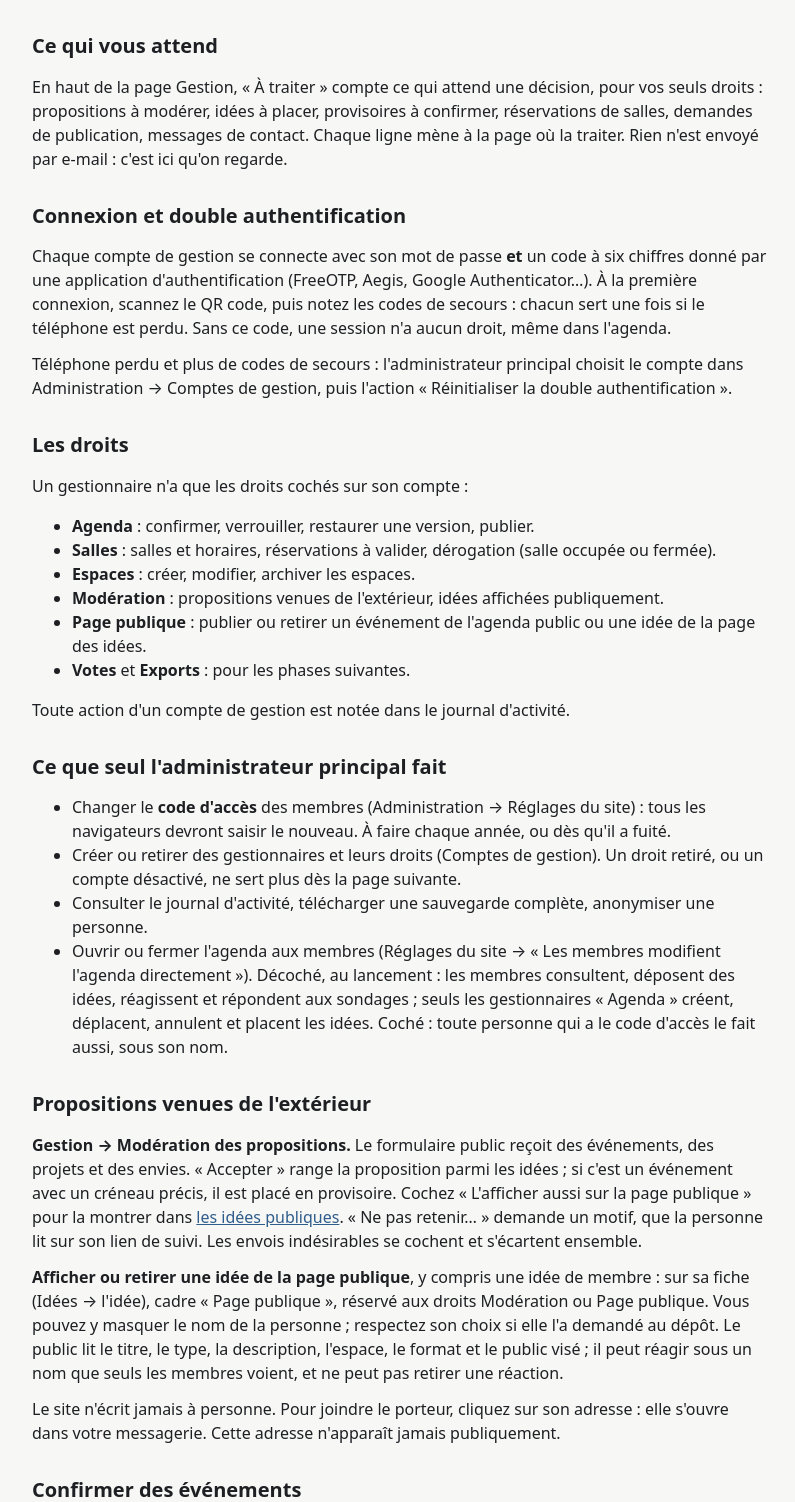
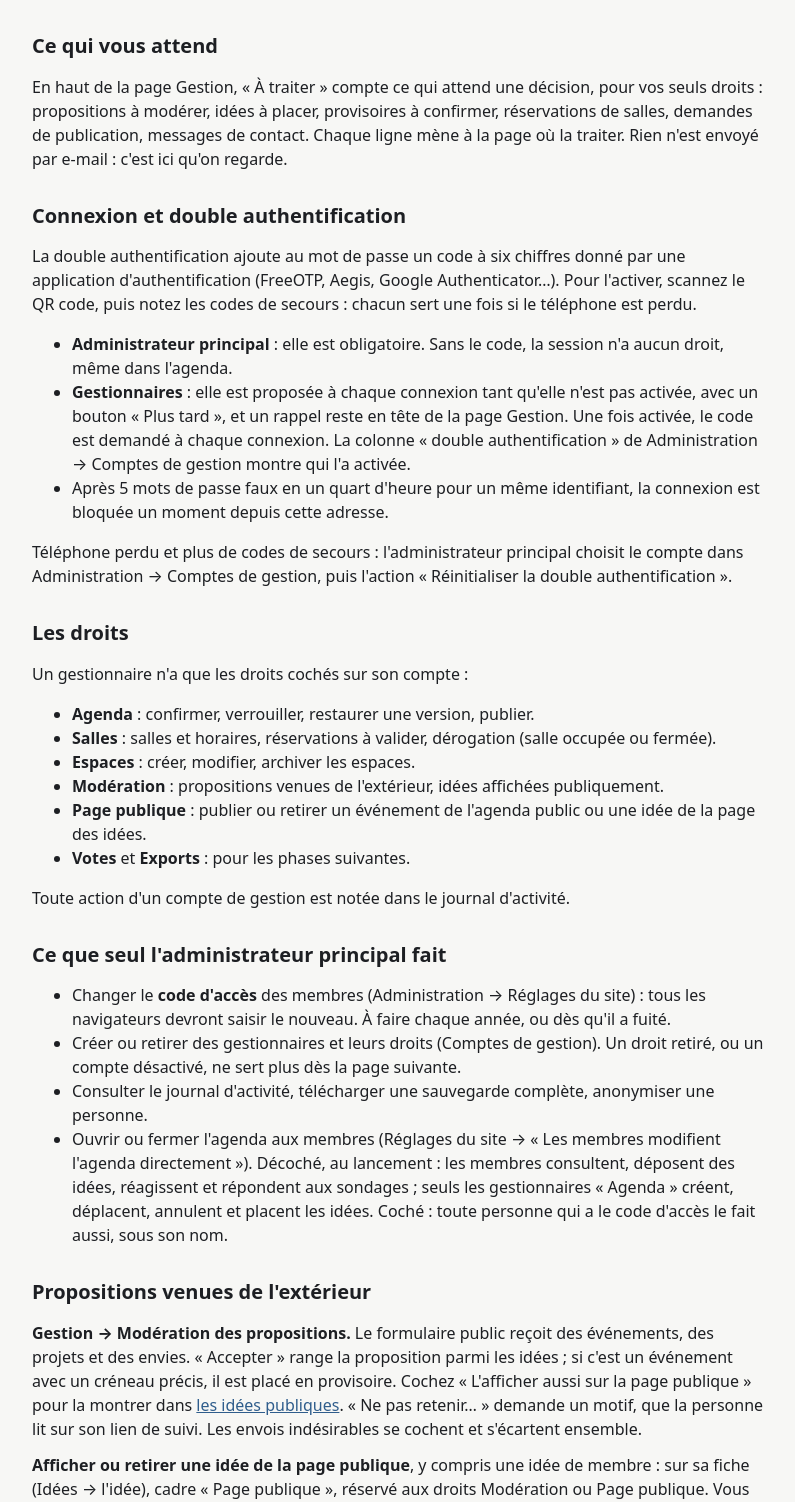
Before and after one commit to Hsbtqemy/UnivEnrag-e, a Django app: page /gestion/aide/ in a window 1280 px wide. Shown: the part 407-1909 px from the top of the page, without its empty margins (240-1035 px from the left). Run offline with Django 5.2, Linux system fonts and the light colour scheme; a user stored in the database is signed in; tables that the repository leaves empty hold one stand-in row (values such as "Sample post").

Commit message:
accounts: double authentification proposée aux gestionnaires, pas imposée
Décision du porteur du projet (09/11/2026), qui assouplit ACC-3 : tant
qu'un gestionnaire ne l'a pas activée, la configuration lui est proposée
à chaque connexion avec un bouton « Plus tard », et un rappel reste en
tête de /gestion/. Une fois activée, le code est exigé à chaque connexion.
Elle reste obligatoire pour l'administrateur principal.

La connexion par mot de passe est désormais limitée à 5 échecs par quart
d'heure, par adresse et par identifiant (annoncé dans CLAUDE.md mais pas
appliqué) ; l'identifiant n'est stocké que sous forme d'empreinte.

Co-Authored-By: Claude Opus 5.5 <noreply@anthropic.com>

```diff
--- a/apps/accounts/two_factor.py
+++ b/apps/accounts/two_factor.py
@@ -63,6 +63,20 @@ def safe_next(request, default: str) -> str:
 # Pages de /gestion/ accessibles avant la vérification : connexion, déconnexion, 2FA.
 EXEMPT_PREFIXES = ("/gestion/admin/login/", "/gestion/admin/logout/", "/gestion/2fa/")
 
+# « Plus tard » choisi pendant cette session : la configuration sera reproposée à la
+# prochaine connexion (une connexion ouvre une nouvelle session).
+POSTPONED_KEY = "two_factor_postponed"
+
+
+def is_optional(user) -> bool:
+    """Un gestionnaire peut remettre la configuration à plus tard ; l'administrateur
+    principal, non. Une fois l'appareil confirmé, le code est exigé à chaque connexion.
+
+    DÉCISION du porteur du projet (09/11/2026), qui assouplit ACC-3 (CDC §2, §9) pour les
+    gestionnaires : proposer la double authentification à chaque connexion sans l'imposer.
+    """
+    return not user.is_superuser and confirmed_totp(user) is None
+
 
 class RequireTwoFactorMiddleware:
     def __init__(self, get_response):
@@ -71,9 +85,19 @@ class RequireTwoFactorMiddleware:
     def __call__(self, request):
         user = request.user
         if settings.ADMIN_2FA_REQUIRED and user.is_authenticated and not user.is_verified():
-            if not request.path.startswith("/gestion/"):
-                # Hors de /gestion/, une session sans TOTP n'a aucun droit (ACC-3) : elle
-                # navigue comme un participant, code d'accès compris.
+            if is_optional(user):
+                # Gestionnaire sans double authentification : on la propose une fois par
+                # connexion, en arrivant dans la gestion ; la session garde ses droits.
+                if (
+                    request.path.startswith("/gestion/")
+                    and not request.path.startswith(EXEMPT_PREFIXES)
+                    and not request.session.get(POSTPONED_KEY)
+                ):
+                    url = reverse("accounts:2fa_setup")
+                    return redirect(f"{url}?next={request.get_full_path()}")
+            elif not request.path.startswith("/gestion/"):
+                # Hors de /gestion/, une session qui doit saisir son code et ne l'a pas fait
+                # n'a aucun droit (ACC-3) : elle navigue comme un participant.
                 request.user = AnonymousUser()
             elif not request.path.startswith(EXEMPT_PREFIXES):
                 name = "accounts:2fa_verify" if confirmed_totp(user) else "accounts:2fa_setup"
--- a/apps/accounts/urls.py
+++ b/apps/accounts/urls.py
@@ -9,6 +9,7 @@ urlpatterns = [
     path("gestion/2fa/configurer/", views.setup, name="2fa_setup"),
     path("gestion/2fa/configurer/qr.svg", views.setup_qr, name="2fa_qr"),
     path("gestion/2fa/verifier/", views.verify, name="2fa_verify"),
+    path("gestion/2fa/plus-tard/", views.postpone, name="2fa_postpone"),
     path("gestion/sauvegarde/", views.backup_download, name="backup"),
     path("gestion/aide/", views.gestion_help, name="help"),
 ]
--- a/apps/accounts/views.py
+++ b/apps/accounts/views.py
@@ -1,14 +1,18 @@
+import hashlib
+import hmac
 import io
 from base64 import b32encode
 
 import segno
 from django import forms
 from django.conf import settings
+from django.contrib import admin
 from django.contrib.auth.decorators import login_required
 from django.contrib.auth.views import redirect_to_login
 from django.http import FileResponse, HttpResponse
 from django.shortcuts import redirect, render
 from django.views.decorators.cache import never_cache
+from django.views.decorators.http import require_POST
 from django_otp import login as otp_login
 
 from apps.audit import audit
@@ -57,8 +61,45 @@ def setup(request):
             "form": form,
             "secret": b32encode(device.bin_key).decode(),
             "next": request.GET.get("next", ""),
+            "optional": two_factor.is_optional(request.user),
         },
     )
+
+
+@login_required
+@require_POST
+def postpone(request):
+    """« Plus tard » : un gestionnaire entre sans double authentification pour cette fois."""
+    if not two_factor.is_optional(request.user):
+        return redirect("accounts:2fa_setup")
+    request.session[two_factor.POSTPONED_KEY] = True
+    return redirect(two_factor.safe_next(request, HOME))
+
+
+# Échecs de connexion par mot de passe : 5 par quart d'heure, par (IP + identifiant)
+# (CLAUDE.md, « Sécurité et RGPD »).
+LOGIN_FAILURES = (5, 15 * 60)
+
+
+def _login_bucket(request) -> str:
+    """Le seau des échecs pour cet identifiant, sans l'écrire en clair dans la table."""
+    username = request.POST.get("username", "").strip().casefold()
+    digest = hmac.new(settings.SECRET_KEY.encode(), username.encode(), hashlib.sha256)
+    return f"login:{digest.hexdigest()[:24]}"
+
+
+def admin_login(request):
+    """Connexion des comptes de gestion : celle de l'admin Django, avec une limite d'échecs."""
+    if request.method != "POST":
+        return admin.site.login(request)
+    bucket = _login_bucket(request)
+    limit, window = LOGIN_FAILURES
+    if ratelimit.exceeded(request, bucket, limit, window):
+        return render(request, "429.html", status=429)
+    response = admin.site.login(request)
+    if not request.user.is_authenticated:
+        ratelimit.record(request, bucket)
+    return response
 
 
 @login_required
@@ -108,7 +149,12 @@ def gestion_home(request):
     return render(
         request,
         "accounts/gestion_home.html",
-        {"capability_labels": labels, "pending": pending.for_user(request.user)},
+        {
+            "capability_labels": labels,
+            "pending": pending.for_user(request.user),
+            "two_factor_missing": settings.ADMIN_2FA_REQUIRED
+            and two_factor.confirmed_totp(request.user) is None,
+        },
     )
 
 
--- a/config/urls.py
+++ b/config/urls.py
@@ -1,5 +1,7 @@
 from django.contrib import admin
 from django.urls import include, path
+
+from apps.accounts.views import admin_login
 
 admin.site.site_header = "Université Enragée — administration"
 admin.site.site_title = "Administration"
@@ -14,5 +16,7 @@ urlpatterns = [
     path("", include("apps.presences.urls")),
     path("", include("apps.polls.urls")),
     path("", include("apps.public.urls")),
+    # Avant l'admin : sa page de connexion, avec une limite d'échecs.
+    path("gestion/admin/login/", admin_login, name="admin_login"),
     path("gestion/admin/", admin.site.urls),
 ]
--- a/static/css/app.css
+++ b/static/css/app.css
@@ -240,6 +240,7 @@ body { padding-bottom: calc(4rem + env(safe-area-inset-bottom)); }
 
 .callout { background: var(--surface); border: 1px solid var(--border); border-radius: var(--radius); padding: 1rem 1.25rem; margin: 2rem 0; }
 .callout--strong { border: 2px solid var(--accent); margin-top: 0; }
+.callout--warning { border: 2px solid var(--warning); margin: 1rem 0; }
 .notice { background: var(--accent-soft); padding: .6rem .9rem; border-radius: var(--radius); }
 
 .tracking-link label { display: block; font-weight: 600; }
--- a/templates/accounts/gestion_home.html
+++ b/templates/accounts/gestion_home.html
@@ -4,6 +4,9 @@
 {% block content %}
 <h1>Gestion</h1>
 <p class="lead">{% if user.is_superuser %}Administrateur principal : vous avez tous les droits.{% else %}Vos droits : {{ capability_labels|join:", "|default:"aucun pour l'instant" }}.{% endif %}</p>
+{% if two_factor_missing %}
+<p class="callout callout--warning">La double authentification n'est pas activée sur votre compte. <a href="{% url 'accounts:2fa_setup' %}?next={{ request.path|urlencode }}">L'activer maintenant</a> (deux minutes, avec une application sur votre téléphone).</p>
+{% endif %}
 {% if pending %}
 <section class="todo" aria-labelledby="a-traiter">
   <h2 id="a-traiter">À traiter</h2>
--- a/templates/accounts/help.html
+++ b/templates/accounts/help.html
@@ -27,7 +27,12 @@
   <p>En haut de la page Gestion, « À traiter » compte ce qui attend une décision, pour vos seuls droits : propositions à modérer, idées à placer, provisoires à confirmer, réservations de salles, demandes de publication, messages de contact. Chaque ligne mène à la page où la traiter. Rien n'est envoyé par e-mail : c'est ici qu'on regarde.</p>
 
   <h2 id="connexion">Connexion et double authentification</h2>
-  <p>Chaque compte de gestion se connecte avec son mot de passe <strong>et</strong> un code à six chiffres donné par une application d'authentification (FreeOTP, Aegis, Google Authenticator…). À la première connexion, scannez le QR code, puis notez les codes de secours : chacun sert une fois si le téléphone est perdu. Sans ce code, une session n'a aucun droit, même dans l'agenda.</p>
+  <p>La double authentification ajoute au mot de passe un code à six chiffres donné par une application d'authentification (FreeOTP, Aegis, Google Authenticator…). Pour l'activer, scannez le QR code, puis notez les codes de secours : chacun sert une fois si le téléphone est perdu.</p>
+  <ul>
+    <li><strong>Administrateur principal</strong> : elle est obligatoire. Sans le code, la session n'a aucun droit, même dans l'agenda.</li>
+    <li><strong>Gestionnaires</strong> : elle est proposée à chaque connexion tant qu'elle n'est pas activée, avec un bouton « Plus tard », et un rappel reste en tête de la page Gestion. Une fois activée, le code est demandé à chaque connexion. La colonne « double authentification » de Administration → Comptes de gestion montre qui l'a activée.</li>
+    <li>Après 5 mots de passe faux en un quart d'heure pour un même identifiant, la connexion est bloquée un moment depuis cette adresse.</li>
+  </ul>
   <p>Téléphone perdu et plus de codes de secours : l'administrateur principal choisit le compte dans Administration → Comptes de gestion, puis l'action « Réinitialiser la double authentification ».</p>
 
   <h2 id="droits">Les droits</h2>
```
Also changed, not shown: CLAUDE.md (+5 -3 lines), apps/accounts/tests/test_two_factor.py (+92 -0 lines), templates/accounts/two_factor_setup.html (+11 -0 lines), README.md.
